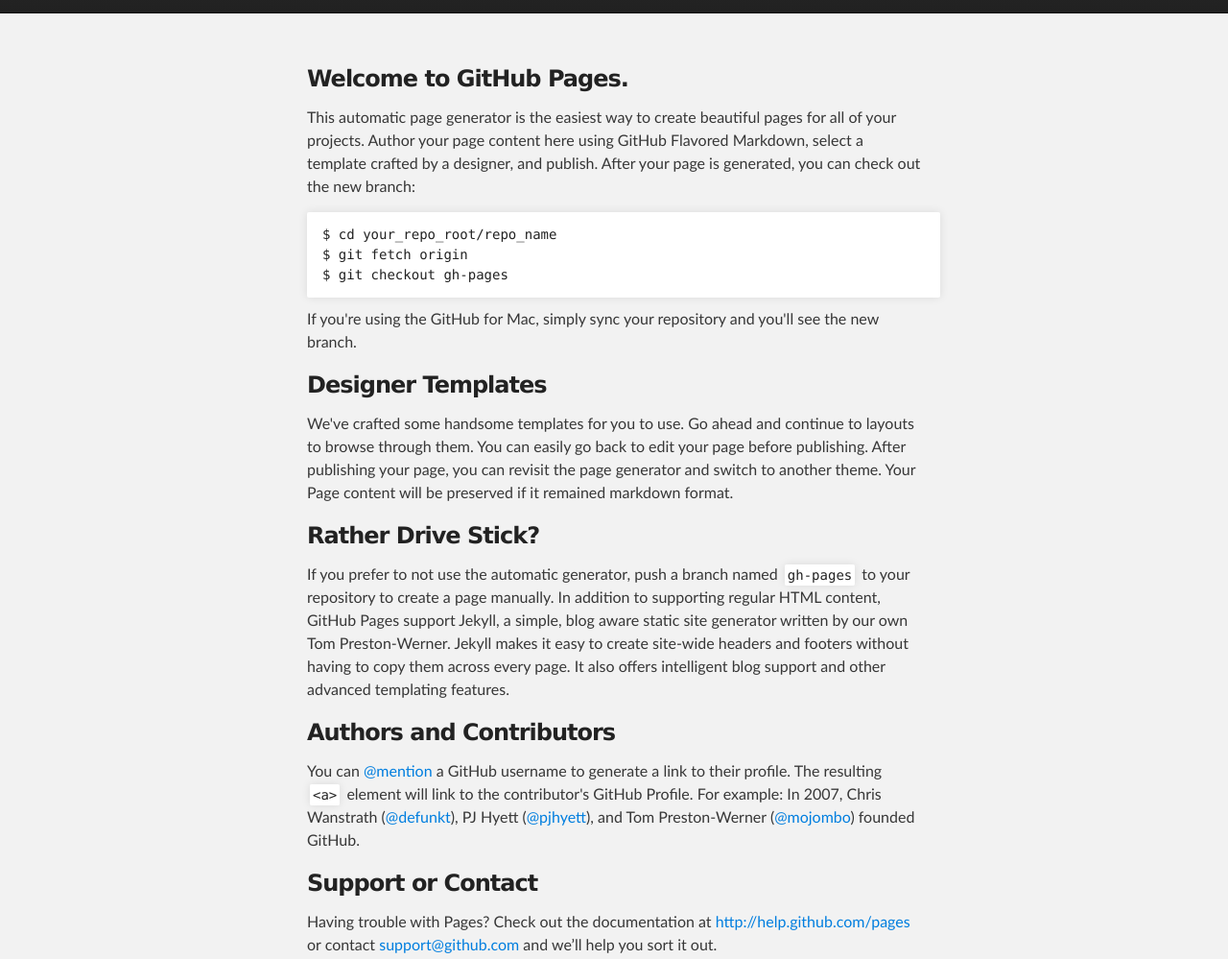
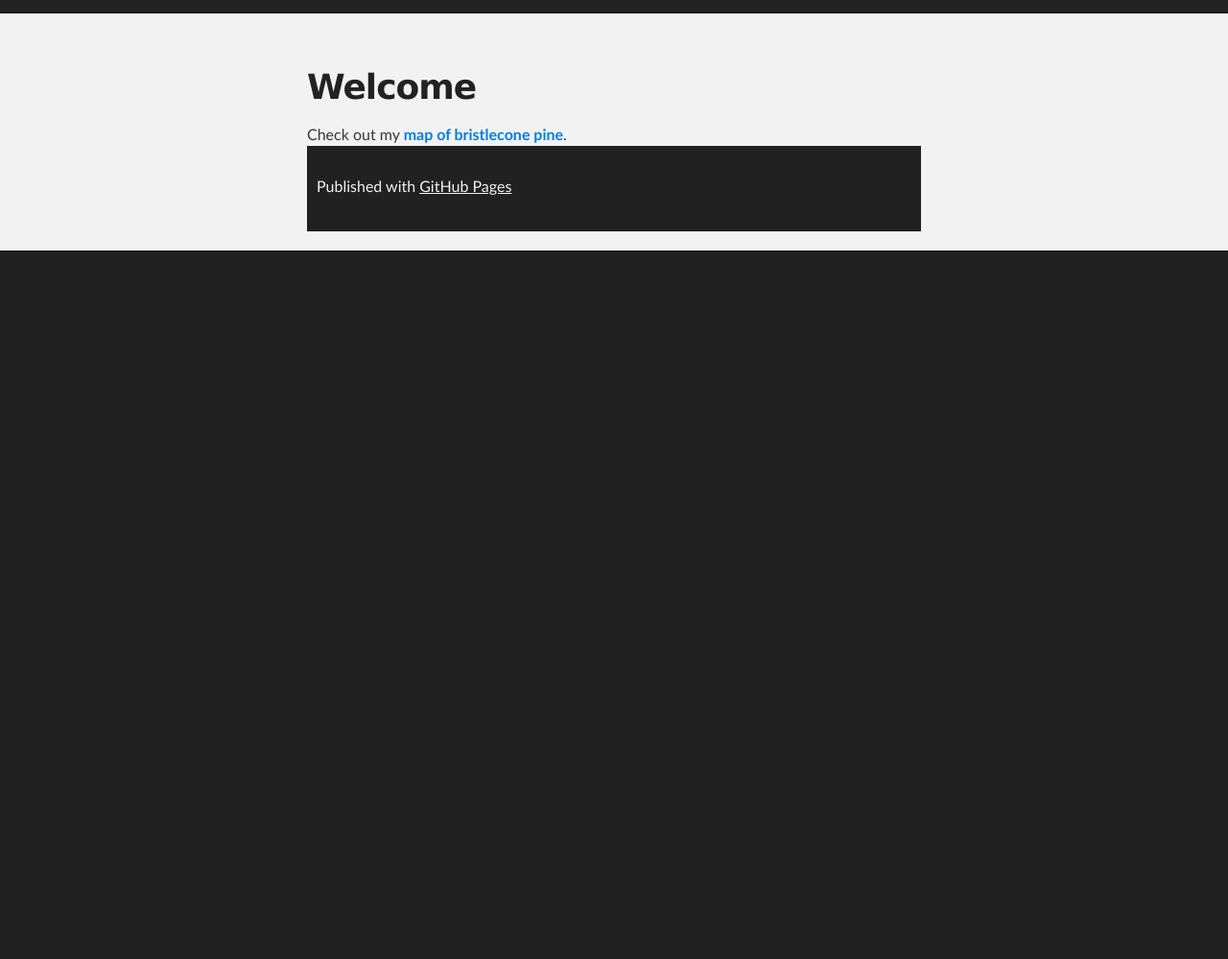
Before and after one commit to clecroy/clecroy.github.io, a plain HTML site: page index.html in a window 1280 px wide. Shown: the part 160-1159 px from the top of the page at 96% size. After the commit the page ends 800 px from the top, so only its background shows below. Drawn offline with Linux system fonts and the light colour scheme.

Commit message:
add link

```diff
--- a/index.html
+++ b/index.html
@@ -28,38 +28,9 @@
     <div id="main_content_wrap" class="outer">
       <section id="main_content" class="inner">
         <h3>
-<a name="welcome-to-github-pages" class="anchor" href="#welcome-to-github-pages"><span class="octicon octicon-link"></span></a>Welcome to GitHub Pages.</h3>
+<h1>Welcome</h1>
 
-<p>This automatic page generator is the easiest way to create beautiful pages for all of your projects. Author your page content here using GitHub Flavored Markdown, select a template crafted by a designer, and publish. After your page is generated, you can check out the new branch:</p>
-
-<pre><code>$ cd your_repo_root/repo_name
-$ git fetch origin
-$ git checkout gh-pages
-</code></pre>
-
-<p>If you're using the GitHub for Mac, simply sync your repository and you'll see the new branch.</p>
-
-<h3>
-<a name="designer-templates" class="anchor" href="#designer-templates"><span class="octicon octicon-link"></span></a>Designer Templates</h3>
-
-<p>We've crafted some handsome templates for you to use. Go ahead and continue to layouts to browse through them. You can easily go back to edit your page before publishing. After publishing your page, you can revisit the page generator and switch to another theme. Your Page content will be preserved if it remained markdown format.</p>
-
-<h3>
-<a name="rather-drive-stick" class="anchor" href="#rather-drive-stick"><span class="octicon octicon-link"></span></a>Rather Drive Stick?</h3>
-
-<p>If you prefer to not use the automatic generator, push a branch named <code>gh-pages</code> to your repository to create a page manually. In addition to supporting regular HTML content, GitHub Pages support Jekyll, a simple, blog aware static site generator written by our own Tom Preston-Werner. Jekyll makes it easy to create site-wide headers and footers without having to copy them across every page. It also offers intelligent blog support and other advanced templating features.</p>
-
-<h3>
-<a name="authors-and-contributors" class="anchor" href="#authors-and-contributors"><span class="octicon octicon-link"></span></a>Authors and Contributors</h3>
-
-<p>You can <a href="https://github.com/blog/821" class="user-mention">@mention</a> a GitHub username to generate a link to their profile. The resulting <code>&lt;a&gt;</code> element will link to the contributor's GitHub Profile. For example: In 2007, Chris Wanstrath (<a href="https://github.com/defunkt" class="user-mention">@defunkt</a>), PJ Hyett (<a href="https://github.com/pjhyett" class="user-mention">@pjhyett</a>), and Tom Preston-Werner (<a href="https://github.com/mojombo" class="user-mention">@mojombo</a>) founded GitHub.</p>
-
-<h3>
-<a name="support-or-contact" class="anchor" href="#support-or-contact"><span class="octicon octicon-link"></span></a>Support or Contact</h3>
-
-<p>Having trouble with Pages? Check out the documentation at <a href="http://help.github.com/pages">http://help.github.com/pages</a> or contact <a href="mailto:support@github.com">support@github.com</a> and we’ll help you sort it out.</p>
-      </section>
-    </div>
+      Check out my <strong><a href='./map'>map of bristlecone pine</a></strong>.
 
     <!-- FOOTER  -->
     <div id="footer_wrap" class="outer">
```
